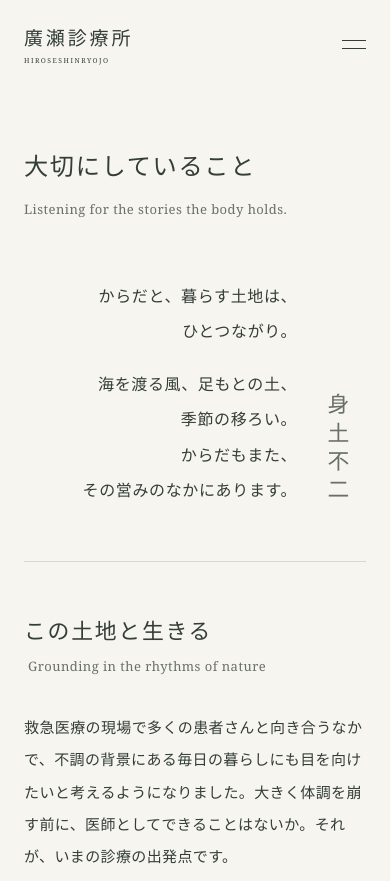
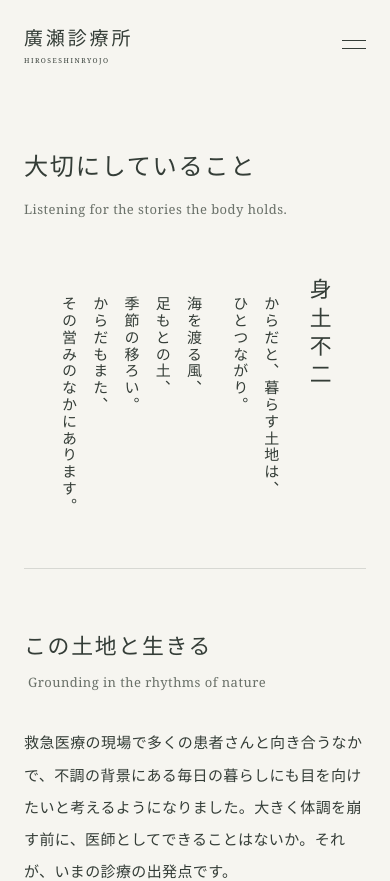
Before and after one commit to kaoruhirose/hirose-clinic-website, a Next.js app: page /about in a window 390 px wide. Shown: the top 881 px of the page. Built offline with nearby package versions, Linux system fonts and the light colour scheme.

Commit message:
採用した文字と余白の調整・身土不二C案を反映し、保留案を宿題へ記録

```diff
--- a/src/app/access/page.tsx
+++ b/src/app/access/page.tsx
@@ -49,7 +49,7 @@ export default function Access() {
 
         <EditorialSection label="診療時間" title="ご来院の時間">
           <div className="schedule-wrap">
-            <table className="schedule-table">
+            <table className="schedule-table schedule-table--hours">
               <caption className="sr-only">廣瀬診療所の曜日別診療時間</caption>
               <thead>
                 <tr>
--- a/src/app/events/EventDetails.tsx
+++ b/src/app/events/EventDetails.tsx
@@ -149,7 +149,7 @@ export default function EventDetails({ ev, flowVisuals, showIntroduction = true,
           <h2>参加費</h2>
           {ev.feeTable && (
             <div className="schedule-wrap">
-              <table className="schedule-table">
+              <table className="schedule-table schedule-table--fees">
                 <caption className="sr-only">{ev.title}の参加費</caption>
                 <thead>
                   <tr>
@@ -194,7 +194,7 @@ export default function EventDetails({ ev, flowVisuals, showIntroduction = true,
           {ev.weather && <p>{ev.weather}</p>}
           {ev.cancellation && (
             <div className="schedule-wrap">
-              <table className="schedule-table">
+              <table className="schedule-table schedule-table--fees">
                 <caption className="sr-only">{ev.title}のキャンセル規定</caption>
                 <thead>
                   <tr>
--- a/src/app/events/surf-therapy/page.tsx
+++ b/src/app/events/surf-therapy/page.tsx
@@ -62,7 +62,7 @@ export default function SurfTherapy() {
               <h2>参加費</h2>
               <p>料金はすべて税込、1人あたりの金額です。</p>
               <div className="schedule-wrap">
-                <table className="schedule-table whitespace-nowrap">
+                <table className="schedule-table schedule-table--fees whitespace-nowrap">
                   <caption className="sr-only">サーフセラピー90分の参加費（税込・1人あたり）</caption>
                   <thead><tr><th scope="col">人数</th><th scope="col">初めての方</th><th scope="col">2回目以降</th></tr></thead>
                   <tbody>
--- a/src/app/globals.css
+++ b/src/app/globals.css
@@ -324,6 +324,8 @@
   .editorial-section--tate .section-heading h2 { writing-mode: vertical-rl; font-size: 30px; letter-spacing: .28em; line-height: 2; margin: 0; }
   .editorial-section--tate .section-heading :is(.eyebrow, .section-english) { writing-mode: vertical-rl; margin: 0; }
   /* C3 「身土不二」と添えた言葉を、右から左へ読む縦書きの一幅にまとめる */
+  /* 親の本文幅制限を外し、題と本文のまとまりをページの中央へ置く。 */
+  .about-page .page-intro > .intro-copy { max-width: none; }
   .clinic-philosophy { justify-content: center; align-items: flex-start; gap: 56px; padding-right: 0; margin-top: 72px; }
   .clinic-philosophy-copy { writing-mode: vertical-rl; text-align: start; font-size: 16px; line-height: 2.3; letter-spacing: .18em; }
   .clinic-philosophy-copy .text-unit { display: block; }
@@ -446,3 +448,86 @@
   .hero-photo-caption, .hero-bottom, .hero-scroll-line::after { animation: none; }
   *, *::before, *::after { animation-duration: .01ms !important; transition-duration: .01ms !important; }
 }
+
+/* 2026-10-12 採用したD項目。通常本文のサイズ（D04）は保留して維持する。 */
+/* D05・D06：受診・参加に必要な情報は、装飾用の小文字と分ける。 */
+.detail-list { font-size: 15px; }
+.detail-list dt { font-size: 13px; }
+.detail-list--questions dt { font-size: 18px; }
+.detail-list .text-link { gap: 16px; }
+.prose .quiet-note, .quiet-note { font-size: 13px; }
+.eyebrow { font-size: 12px; }
+.footer-address span { font-size: 12px; }
+
+/* D01：料金と曜日の表を別々に調整する。金額・条件はそのまま。 */
+.schedule-table--fees { font-size: 14px; letter-spacing: .02em; }
+.schedule-table--fees td { font-variant-numeric: tabular-nums; }
+.schedule-table--fees th:first-child { font-size: 13px; }
+.schedule-table--fees thead th { font-size: 13px; }
+.schedule-table--hours { font-size: 13px; }
+.schedule-table--hours th:first-child { font-size: 13px; }
+
+/* D02：小見出しと説明の間は薫さん指定の16px。 */
+.rule-list > li > h3, .steps > li > h3 { margin-bottom: 16px; }
+
+/* D08：写真と表の幅は保ち、読む段落の行長を通常本文に合わせる。 */
+@media (min-width: 1024px) {
+  .article-list .prose { max-width: 37.8em; }
+  .event-article .event-part > p, .event-article .event-part > .rule-list { max-width: 37.8em; }
+  /* D11：縦見出しは文字サイズと向きを保ち、字間だけを少し控えめに。 */
+  .editorial-section--tate .section-heading h2 { letter-spacing: .22em; }
+  /* D12：読む節の余白。詩と写真の余韻は維持する。 */
+  .editorial-section { padding-block: 104px; }
+  .privacy-page .editorial-section { padding-block: 72px; }
+  .fieldwork-detail--split .event-part { margin-top: 64px; padding-top: 72px; }
+  /* D16：質問の回答は通常本文と同じ大きさに。 */
+  .detail-list--questions { font-size: 16px; }
+}
+
+/* D10：PC以外でも「身土不二」の添え文を右から左へ読む縦書きにする。 */
+@media (max-width: 1023px) {
+  .clinic-philosophy { justify-content: center; align-items: flex-start; gap: 28px; padding-right: 0; }
+  .clinic-philosophy-copy { writing-mode: vertical-rl; text-align: start; font-size: 16px; line-height: 2.2; letter-spacing: .12em; }
+  .clinic-philosophy-copy .text-unit { display: block; white-space: nowrap; }
+  .clinic-philosophy-copy br { display: none; }
+  .clinic-philosophy-copy p + p { margin-top: 0; margin-right: 1em; }
+}
+
+@media (max-width: 700px) {
+  /* D01：3列の料金表は項目名を折り返し、金額を1行で読む。 */
+  .schedule-table--fees { table-layout: fixed; line-height: 1.8; letter-spacing: 0; }
+  .schedule-table--fees :is(th, td) { padding: 14px 4px; white-space: normal; }
+  .schedule-table--fees th:first-child { width: 39%; font-size: 13px; }
+  .schedule-table--fees thead th { font-size: 12px; }
+  .schedule-table--fees td { white-space: nowrap; }
+  .schedule-table--hours { font-size: 12px; }
+  .schedule-table--hours th:first-child { font-size: 13px; }
+  .schedule-table--hours :is(th, td) { padding-inline: 2px; }
+  /* D05・D06：値15px、項目名12px。長い項目名にも幅を取る。 */
+  .detail-list > div { grid-template-columns: 75px 1fr; gap: 16px; }
+  .detail-list dt { font-size: 12px; }
+  .detail-list--questions > div { grid-template-columns: 1fr; gap: 12px; }
+  .detail-list--questions { font-size: 15px; }
+  .detail-list--questions dt { font-size: clamp(16px, 4.5vw, 17px); }
+  /* D07：お知らせの記事見出しだけを通常のページ見出しより小さく。 */
+  .article-list .article-title { font-size: clamp(20px, 5.3vw, 21px); }
+  /* D10：列の間隔を画面に合わせて調整する。 */
+  .clinic-philosophy { gap: 16px; }
+  .clinic-philosophy-copy { line-height: clamp(28.8px, 8vw, 35.2px); }
+  /* D12・D16：節の余白と案内リンクの階層。 */
+  .editorial-section { padding-block: 56px; }
+  .home-introduction .editorial-section { padding-block: 80px; }
+  .event-part { margin-top: 56px; }
+  .home-link-list a { font-size: 19px; }
+  .home-link-list small { font-size: 12px; }
+}
+
+/* 採用した身土不二のC案：本文を控えめにし、題を深い色へ。列の間隔は維持する。 */
+.clinic-philosophy-copy { font-size: 15px; margin-top: 24px; line-height: 36.8px; }
+.clinic-philosophy-title { color: var(--color-clinic-text); }
+@media (max-width: 1023px) {
+  .clinic-philosophy-copy { margin-top: 18px; line-height: 35.2px; }
+}
+@media (max-width: 700px) {
+  .clinic-philosophy-copy { line-height: clamp(28.8px, 8vw, 35.2px); }
+}
```
Also changed, not shown: src/app/page.tsx (+6 -6 lines), 30 other files (tests, documents, lock files or other folders).
